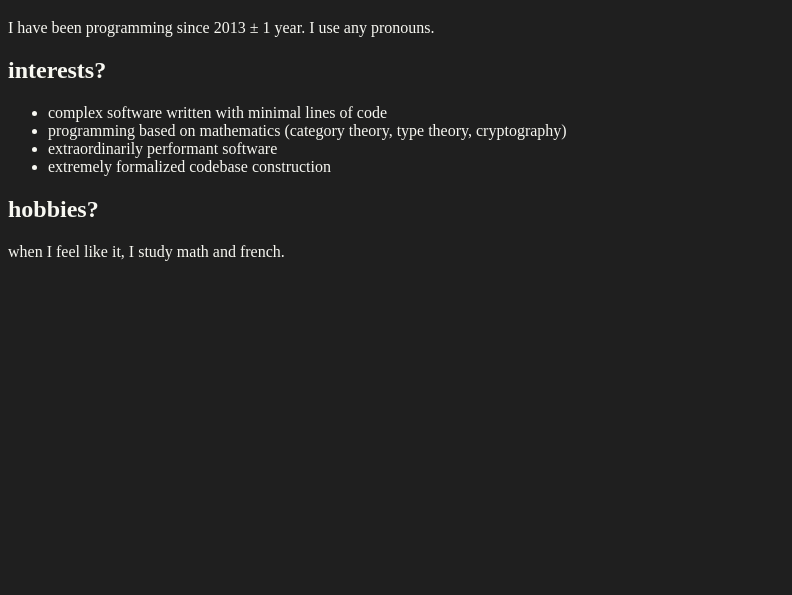
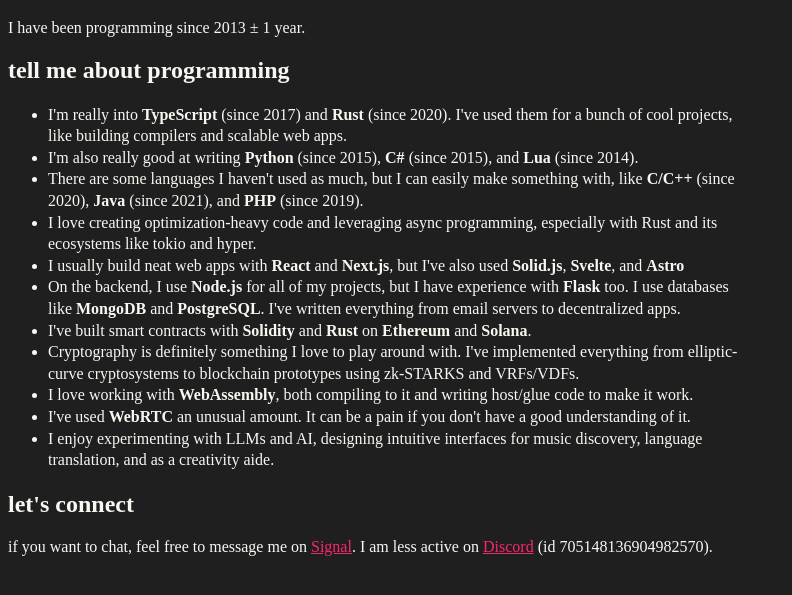
Before and after one commit to romdotdog/home, a plain HTML site: page index.html in a window 1280 px wide. Shown: the part 61-656 px from the top of the page, without its empty margins (0-792 px from the left). Drawn offline with Linux system fonts and the light colour scheme.

Commit message:
update for work

```diff
--- a/index.html
+++ b/index.html
@@ -2,6 +2,8 @@
 <html lang="en">
 <head>
     <meta name="viewport" content="width=device-width, initial-scale=1">
+    <meta name="description" content="This is the website of rom.">
+
     <title>about rom</title>
     <style>
         body {
@@ -9,19 +11,39 @@
             color: #f8f8f2;
             font-size: 16px;
         }
+
+        a {
+            color: #f92672;
+        }
+
+        li {
+            line-height: 1.35;
+        }
+
+
+        ul {
+            max-width: 700px;
+        }
     </style>
 </head>
 <body>
     <h1>rom</h1>
-    I have been programming since 2013 ± 1 year. I use any pronouns.
-    <h2>interests?</h2>
+    I have been programming since 2013 ± 1 year.
+    <h2>tell me about programming</h2>
     <ul>
-        <li>complex software written with minimal lines of code</li>
-        <li>programming based on mathematics (category theory, type theory, cryptography)</li>
-        <li>extraordinarily performant software</li>
-        <li>extremely formalized codebase construction</li>
+        <li>I'm really into <strong>TypeScript</strong> (since 2017) and <strong>Rust</strong> (since 2020). I've used them for a bunch of cool projects, like building compilers and scalable web apps.</li>
+        <li>I'm also really good at writing <strong>Python</strong> (since 2015), <strong>C#</strong> (since 2015), and <strong>Lua</strong> (since 2014).</li>
+        <li>There are some languages I haven't used as much, but I can easily make something with, like <strong>C/C++</strong> (since 2020), <strong>Java</strong> (since 2021), and <strong>PHP</strong> (since 2019).</li>
+        <li>I love creating optimization-heavy code and leveraging async programming, especially with Rust and its ecosystems like tokio and hyper.</li>
+        <li>I usually build neat web apps with <strong>React</strong> and <strong>Next.js</strong>, but I've also used <strong>Solid.js</strong>, <strong>Svelte</strong>, and <strong>Astro</strong></li>
+        <li>On the backend, I use <strong>Node.js</strong> for all of my projects, but I have experience with <strong>Flask</strong> too. I use databases like <strong>MongoDB</strong> and <strong>PostgreSQL</strong>. I've written everything from email servers to decentralized apps.</li>
+        <li>I've built smart contracts with <strong>Solidity</strong> and <strong>Rust</strong> on <strong>Ethereum</strong> and <strong>Solana</strong>.</li>
+        <li>Cryptography is definitely something I love to play around with. I've implemented everything from elliptic-curve cryptosystems to blockchain prototypes using zk-STARKS and VRFs/VDFs.</li>
+        <li>I love working with <strong>WebAssembly</strong>, both compiling to it and writing host/glue code to make it work.</li>
+        <li>I've used <strong>WebRTC</strong> an unusual amount. It can be a pain if you don't have a good understanding of it.</li>
+        <li>I enjoy experimenting with LLMs and AI, designing intuitive interfaces for music discovery, language translation, and as a creativity aide.</li>
     </ul>
-    <h2>hobbies?</h2>
-    when I feel like it, I study math and french.
+    <h2>let's connect</h2>
+    <p>if you want to chat, feel free to message me on <a href="https://signal.me/#eu/OZafXnxKd7ADsZxi-bQjKYkrvEy8JvzLEcNeWAidV4g1rjjvwe1AC61mMOtx_evJ">Signal</a>. I am less active on <a href="discord://-/users/705148136904982570">Discord</a> (id 705148136904982570).</p>
 </body>
 </html>
```
